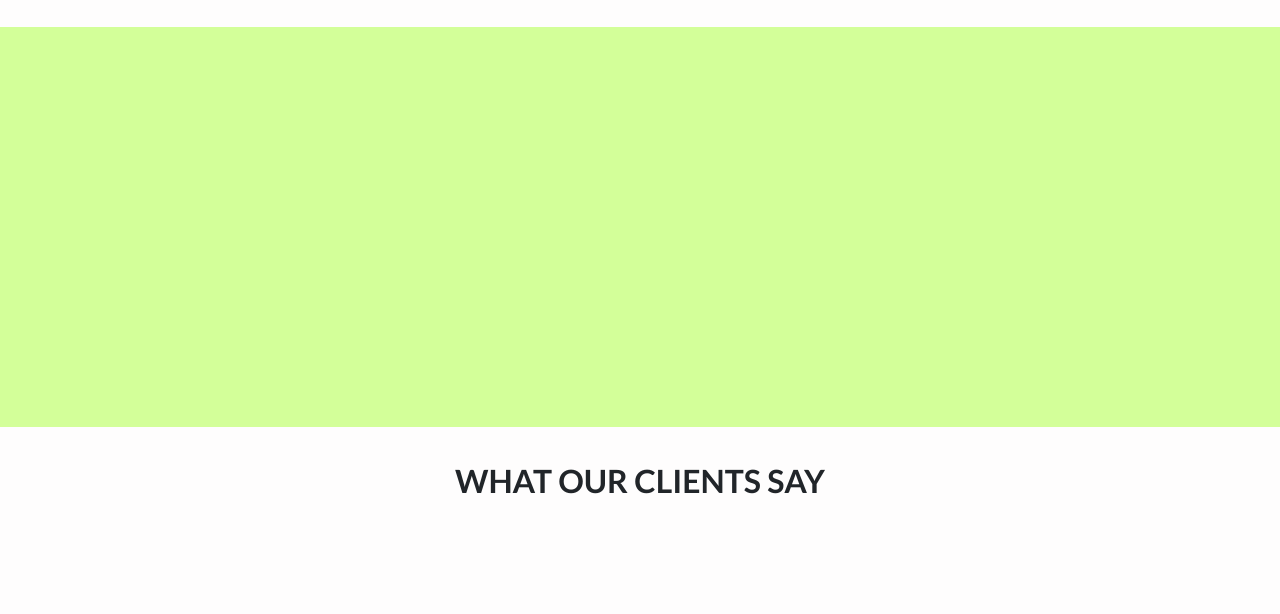
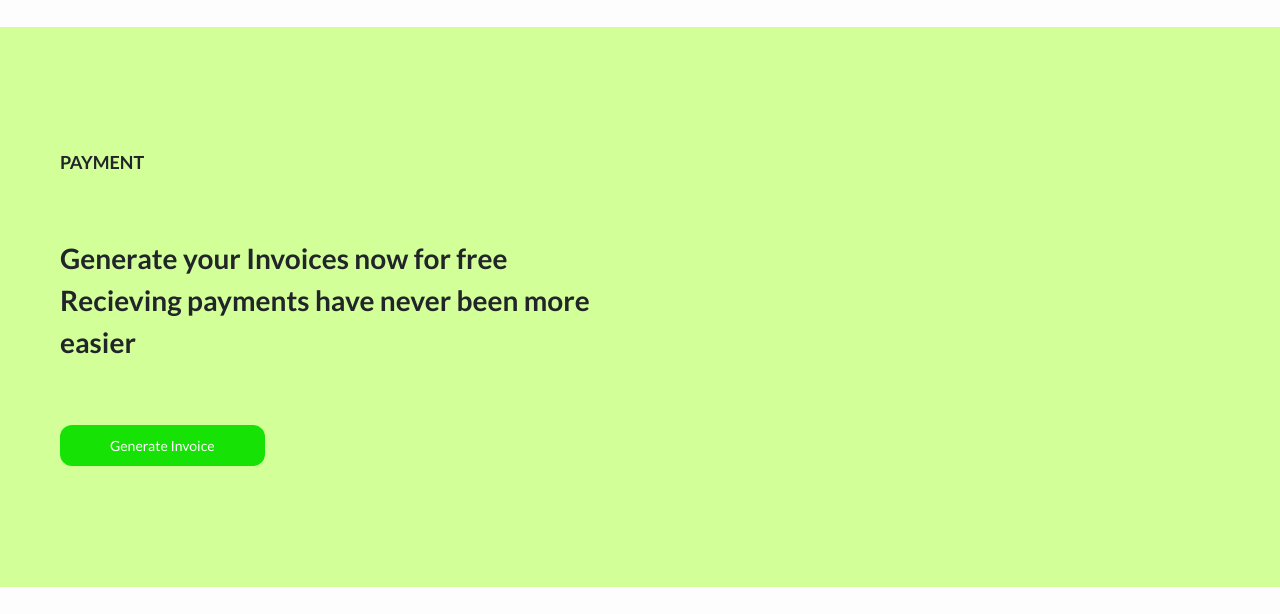
Before and after one commit to ronaldkelechi11/Wehub-Invoice-Generator-Frontend, a website built with Vite: page index.html in a window 1280 px wide. Shown: the part 1333-1947 px from the top of the page. Built offline with nearby package versions, Linux system fonts and the light colour scheme; files whose address does not match are found by name.

Commit message:
Did some basics on the footer and advert section

```diff
--- a/index.html
+++ b/index.html
@@ -81,16 +81,30 @@
     </div>
 
     <!-- Advert -->
-    <div class="advert"></div>
+    <div class="advert">
+        <div class="advert_section">
+            <div class="advert_section_1">
+                <div class="advert_section_1_header_1">PAYMENT</div>
+                <div class="advert_section_1_header_2">Generate your Invoices now for free <br>Recieving payments have
+                    never been more easier </div>
+                <div class="advert_section_1_button">Generate Invoice</div>
+            </div>
+            <div class="advert_section_2"></div>
+        </div>
+    </div>
 
     <!-- Testimonials -->
     <div class="testimonials">
         <div class="testimonials_header">WHAT OUR CLIENTS SAY</div>
+        <i class="bi bi-slack"></i>
     </div>
 
 
     <!-- Footer Section -->
-    <div class="footer" id="footer"></div>
+    <div class="footer" id="footer">
+        <div class="footer_top"></div>
+        <div class="footer_bottom"></div>
+    </div>
 </body>
 
 </html>
--- a/styles/index.scss
+++ b/styles/index.scss
@@ -119,6 +119,7 @@ body {
     height: 70vh;
     background-color: $specialWhite;
     padding: 30px;
+    backdrop-filter: blur(10px);
 }
 
 .features_section {
@@ -183,8 +184,49 @@ body {
 
 
 .advert {
-    height: 50vh;
+    height: 70vh;
     background-color: $primaryLight;
+    padding: 30px;
+
+}
+
+.advert_section {
+    width: 100%;
+    height: 100%;
+    display: flex;
+    flex-direction: row;
+}
+
+.advert_section_1 {
+    display: flex;
+    width: 50%;
+    flex-direction: column;
+    justify-content: space-evenly;
+    padding: 30px;
+
+    &_header_1 {
+        font-size: 18px;
+        font-weight: 700;
+    }
+
+    &_header_2 {
+        font-size: 28px;
+        font-weight: 700;
+    }
+
+    &_button {
+        width: fit-content;
+        cursor: pointer;
+        background-color: $darkPrimaryColor;
+        border-radius: 12px;
+        padding: 10px 50px;
+        font-size: 14px;
+        color: $specialWhite;
+
+        &:hover {
+            @include scaleHoverAnimation;
+        }
+    }
 }
 
 .testimonials {
@@ -204,4 +246,16 @@ body {
 .footer {
     height: 70vh;
     background-color: $specialBlack;
+    display: flex;
+    flex-direction: column;
+
+    &_top {
+        height: 85%;
+        padding: 30px;
+    }
+
+    &_bottom {
+        height: 15%;
+        padding: 30px;
+    }
 }
```
